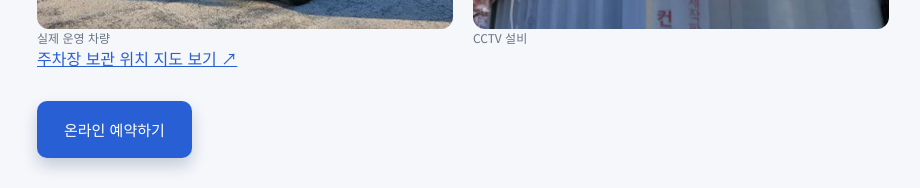
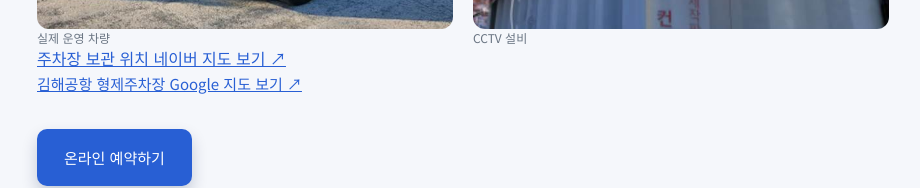
Before and after one commit to enochsofficial2/hyeongje-parking-renewal, a Next.js app: page /guide in a window 1280 px wide. Shown: the part 2462-2650 px from the top of the page, without its empty margins (177-1097 px from the left). Built offline with nearby package versions, Linux system fonts and the light colour scheme; no server answers.

Commit message:
Connect local business schema and guide to existing Google Maps listing

```diff
--- a/app/guide/page.jsx
+++ b/app/guide/page.jsx
@@ -1,4 +1,4 @@
 import SiteHeader from '../SiteHeader';
 export const metadata={title:'이용안내 | 김해공항 형제주차장',description:'온라인 예약부터 김해공항 앞 고객 차량 인수, 주차장 보관, 귀국 시 공항 앞 차량 반납까지.',alternates:{canonical:'/guide'}};
 const steps=[['온라인 예약','이용 일정과 차량 정보를 입력해 주세요. 온라인 예약은 3일 이상부터 가능합니다. 담당자의 확정 안내를 확인해 주세요.'],['김해공항 앞 차량 인수','안내받은 시간과 만남 위치에서 직원에게 고객 차량을 맡겨 주세요. 구체적인 공항 앞 만남 위치는 담당자가 안내합니다.'],['주차장 이동·보관','직원이 고객 차량을 형제주차장으로 이동해 보관합니다. 고객은 공항에서 바로 출국 일정을 진행하실 수 있습니다.'],['귀국 시 공항 앞 차량 반납','귀국 후 010-5700-7884로 연락해 주세요. 안내받은 김해공항 앞 만남 위치로 고객 차량을 가져다드립니다.']];
-export default function Guide(){return <main className="policy-page"><SiteHeader/><article className="policy-content"><p><a href="/">홈</a> / 이용안내</p><h1>이용안내</h1><p className="policy-lead">고객 차량을 김해공항 앞에서 맡기고, 귀국 후 공항 앞에서 돌려받으세요.</p><div className="guide-steps">{steps.map(([title,body],i)=><section className="guide-step" key={title}><img src={'/guide-step-'+(i+1)+'.png'} width="1448" height="1086" alt={title+' 안내 연출 이미지'} loading={i?'lazy':'eager'}/><div><span className="eyebrow">STEP 0{i+1}</span><h2>{title}</h2><p>{body}</p></div></section>)}</div><p className="image-note">이용 순서를 설명하기 위한 AI 연출 이미지입니다.</p><section id="facilities"><h2>주차장 시설·보관 위치</h2><p>차량 보관 위치: 부산광역시 강서구 대저2동 2432-4. 고객 차량 인수·반납은 김해공항 앞에서 진행합니다.</p><p>운영시간: 매일 04:40–21:30. 차량 이용 일정과 만남 위치는 예약 확정 시 담당자의 안내를 확인해 주세요.</p><div className="guide-facilities"><figure><img src="/parking-4.jpg" alt="형제주차장 실제 운영 차량" loading="lazy"/><figcaption>실제 운영 차량</figcaption></figure><figure><img src="/parking-3.jpg" alt="형제주차장 실제 CCTV 설비" loading="lazy"/><figcaption>CCTV 설비</figcaption></figure></div><a href="https://map.naver.com/p/search/부산광역시%20강서구%20대저2동%202432-4" target="_blank" rel="noopener noreferrer">주차장 보관 위치 지도 보기 ↗</a></section><a className="primary-button" href="/reservation">온라인 예약하기</a></article></main>}
+export default function Guide(){return <main className="policy-page"><SiteHeader/><article className="policy-content"><p><a href="/">홈</a> / 이용안내</p><h1>이용안내</h1><p className="policy-lead">고객 차량을 김해공항 앞에서 맡기고, 귀국 후 공항 앞에서 돌려받으세요.</p><div className="guide-steps">{steps.map(([title,body],i)=><section className="guide-step" key={title}><img src={'/guide-step-'+(i+1)+'.png'} width="1448" height="1086" alt={title+' 안내 연출 이미지'} loading={i?'lazy':'eager'}/><div><span className="eyebrow">STEP 0{i+1}</span><h2>{title}</h2><p>{body}</p></div></section>)}</div><p className="image-note">이용 순서를 설명하기 위한 AI 연출 이미지입니다.</p><section id="facilities"><h2>주차장 시설·보관 위치</h2><p>차량 보관 위치: 부산광역시 강서구 대저2동 2432-4. 고객 차량 인수·반납은 김해공항 앞에서 진행합니다.</p><p>운영시간: 매일 04:40–21:30. 차량 이용 일정과 만남 위치는 예약 확정 시 담당자의 안내를 확인해 주세요.</p><div className="guide-facilities"><figure><img src="/parking-4.jpg" alt="형제주차장 실제 운영 차량" loading="lazy"/><figcaption>실제 운영 차량</figcaption></figure><figure><img src="/parking-3.jpg" alt="형제주차장 실제 CCTV 설비" loading="lazy"/><figcaption>CCTV 설비</figcaption></figure></div><a href="https://map.naver.com/p/search/부산광역시%20강서구%20대저2동%202432-4" target="_blank" rel="noopener noreferrer">주차장 보관 위치 네이버 지도 보기 ↗</a><p><a href="https://www.google.com/maps/search/?api=1&amp;query=김해공항%20형제주차장&amp;query_place_id=ChIJF4HvagDBaDUR0c5YyaZWaD0" target="_blank" rel="noopener noreferrer">김해공항 형제주차장 Google 지도 보기 ↗</a></p></section><a className="primary-button" href="/reservation">온라인 예약하기</a></article></main>}
--- a/app/layout.jsx
+++ b/app/layout.jsx
@@ -36,7 +36,7 @@ export default function RootLayout({ children }) {
         <link rel="preconnect" href="https://fonts.gstatic.com" crossOrigin="anonymous" />
         <link href="https://fonts.googleapis.com/css2?family=DM+Sans:wght@400;500;600;700;800&family=Noto+Sans+KR:wght@400;500;600;700;800;900&display=swap" rel="stylesheet" />
       </head>
-      <body><script type="application/ld+json" dangerouslySetInnerHTML={{__html:JSON.stringify({'@context':'https://schema.org','@graph':[{'@type':'WebSite','@id':'https://www.hjairport.com/#website',url:'https://www.hjairport.com',name:'김해공항 형제주차장',alternateName:['형제주차장 김해공항점','형제주차장'],inLanguage:'ko-KR'},{'@type':'LocalBusiness','@id':'https://www.hjairport.com/#business',name:'김해공항 형제주차장',url:'https://www.hjairport.com',image:'https://www.hjairport.com/parking-4.jpg',logo:'https://www.hjairport.com/favicon.png',telephone:'+82-10-5700-7884',address:{'@type':'PostalAddress',streetAddress:'대저2동 2432-4',addressLocality:'강서구',addressRegion:'부산광역시',addressCountry:'KR'},openingHoursSpecification:{'@type':'OpeningHoursSpecification',dayOfWeek:['Monday','Tuesday','Wednesday','Thursday','Friday','Saturday','Sunday'],opens:'04:40',closes:'21:30'}}]})}}/>{children}<Analytics measurementId={process.env.NEXT_PUBLIC_GA4_ID}/></body>
+      <body><script type="application/ld+json" dangerouslySetInnerHTML={{__html:JSON.stringify({'@context':'https://schema.org','@graph':[{'@type':'WebSite','@id':'https://www.hjairport.com/#website',url:'https://www.hjairport.com',name:'김해공항 형제주차장',alternateName:['형제주차장 김해공항점','형제주차장'],inLanguage:'ko-KR'},{'@type':'LocalBusiness','@id':'https://www.hjairport.com/#business',name:'김해공항 형제주차장',url:'https://www.hjairport.com',image:'https://www.hjairport.com/parking-4.jpg',logo:'https://www.hjairport.com/favicon.png',telephone:'+82-10-5700-7884',hasMap:'https://www.google.com/maps/search/?api=1&query=김해공항%20형제주차장&query_place_id=ChIJF4HvagDBaDUR0c5YyaZWaD0',sameAs:['https://www.google.com/maps?cid=4424881908234112721'],address:{'@type':'PostalAddress',streetAddress:'대저2동 2432-4',addressLocality:'강서구',addressRegion:'부산광역시',addressCountry:'KR'},openingHoursSpecification:{'@type':'OpeningHoursSpecification',dayOfWeek:['Monday','Tuesday','Wednesday','Thursday','Friday','Saturday','Sunday'],opens:'04:40',closes:'21:30'}}]})}}/>{children}<Analytics measurementId={process.env.NEXT_PUBLIC_GA4_ID}/></body>
     </html>
   );
 }
```
